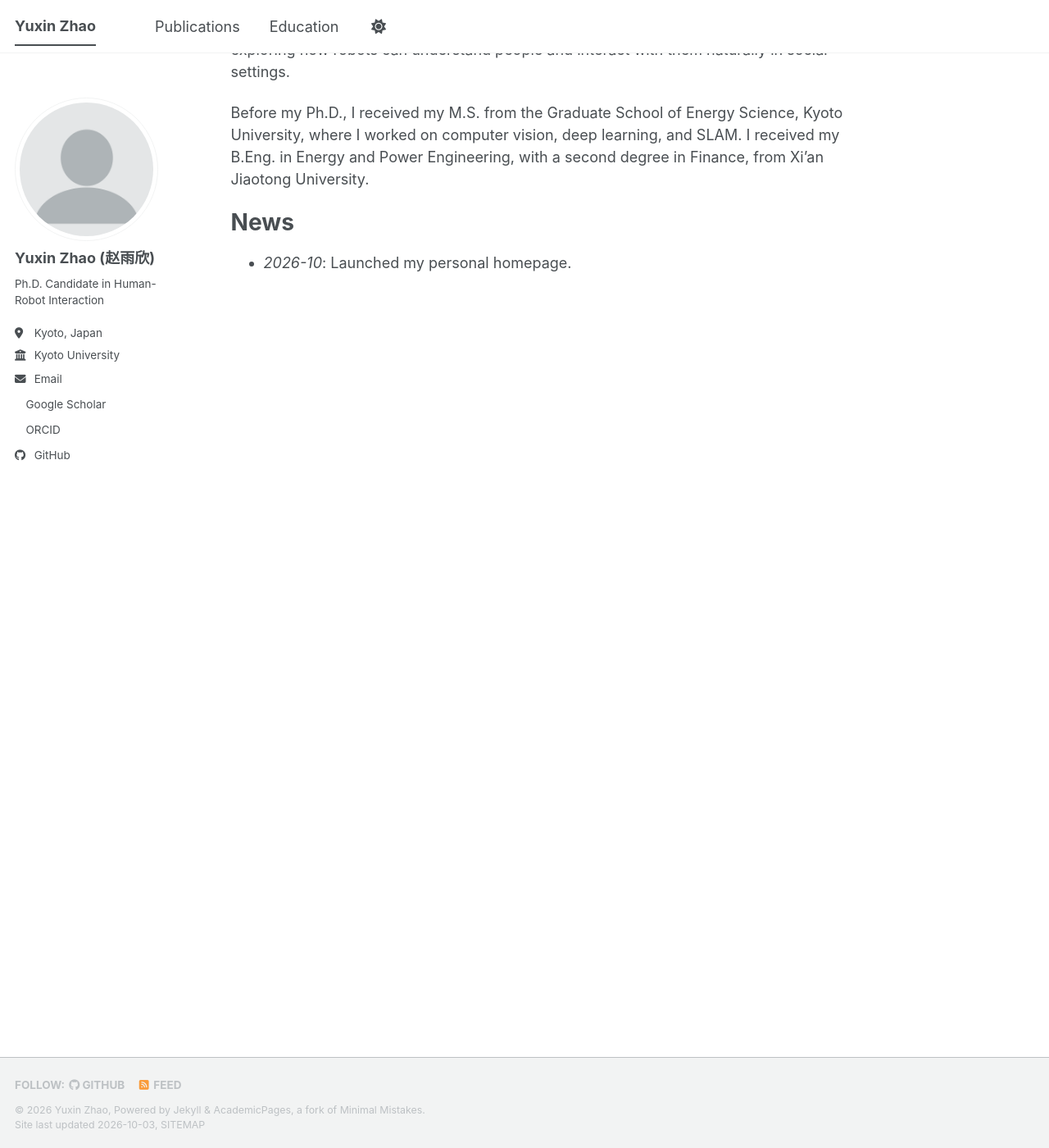
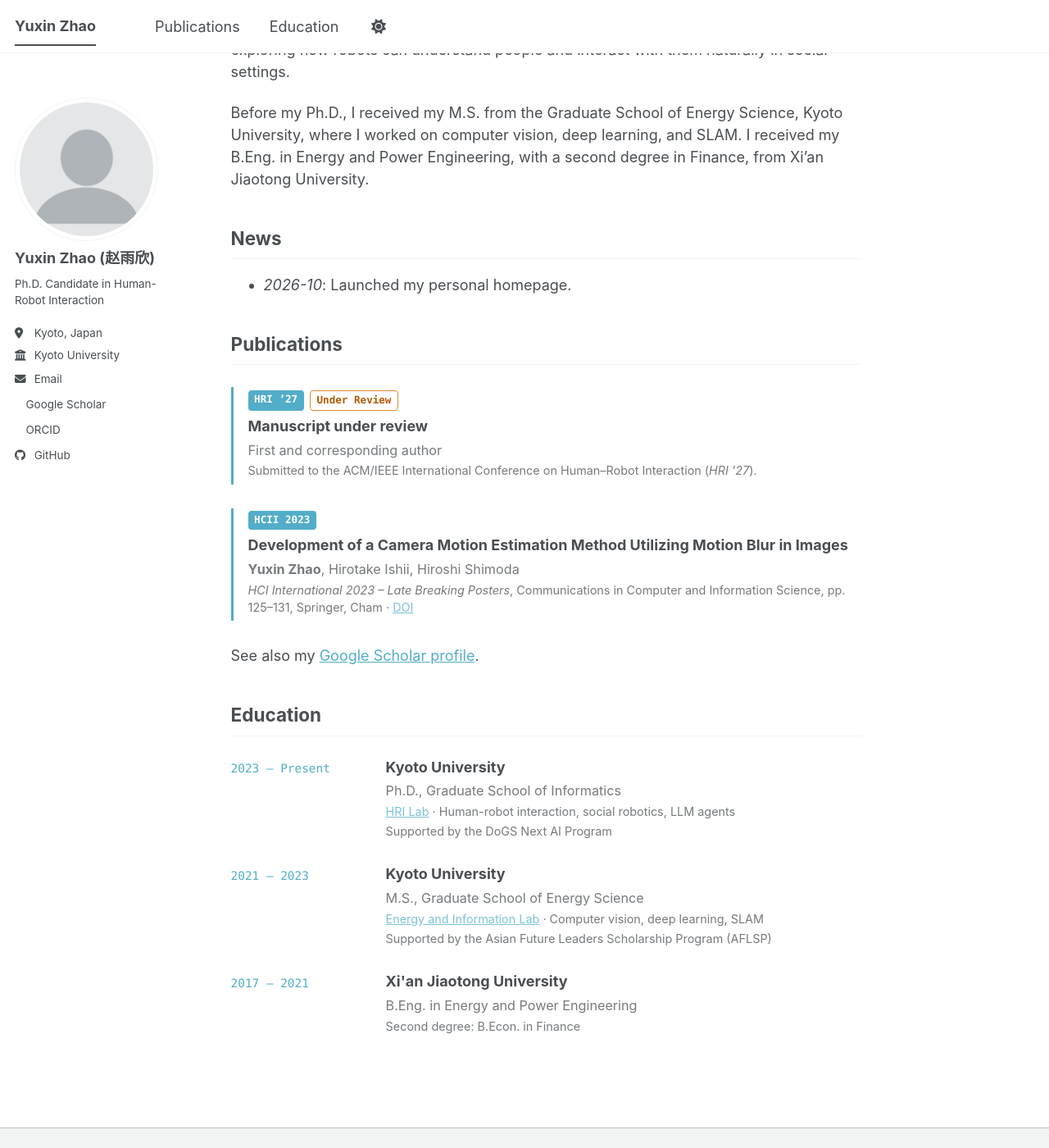
Before and after one commit to ZhaoYuxin9/ZhaoYuxin9.github.io, a Jekyll site: the page built from _pages/about.md, in a window 1280 px wide and 1400 px high, scrolled down 201 px. Shown: the whole window at 82% size. Built offline with Jekyll 4.4.1, drawn with Linux system fonts in a browser that asks for light colours; a style sheet for code colours, icons or effects is not loaded.

Commit message:
Merge Publications and Education into single-page home with anchor nav
- Nav links jump to #publications / #education on the home page
- Old /publications/, /education/, /cv/ URLs redirect to home
- Publications get venue/status badges and an accent bar
- Footer no longer pinned over content

Co-Authored-By: Claude Opus 5.5 <noreply@anthropic.com>

```diff
--- a/_data/navigation.yml
+++ b/_data/navigation.yml
@@ -1,9 +1,9 @@
 # The following is the order of the links in the header of the website.
-# Removing a link prevents it from showing in the header.
+# Links point to sections on the single-page home (/#id).
 
 main:
   - title: "Publications"
-    url: /publications/
+    url: /#publications
 
   - title: "Education"
-    url: /education/
+    url: /#education
--- a/_pages/about.md
+++ b/_pages/about.md
@@ -5,6 +5,10 @@ author_profile: true
 redirect_from:
   - /about/
   - /about.html
+  - /publications/
+  - /education/
+  - /cv/
+  - /resume
 ---
 
 Hi! I am Yuxin Zhao (赵雨欣), a Ph.D. candidate at the [Graduate School of Informatics](https://www.i.kyoto-u.ac.jp/en/), [Kyoto University](https://www.kyoto-u.ac.jp/en), where I work in the [HRI Lab](https://www.robot.soc.i.kyoto-u.ac.jp/en/).
@@ -13,6 +17,60 @@ My research focuses on **human-robot interaction**, **social robotics**, and **L
 
 Before my Ph.D., I received my M.S. from the Graduate School of Energy Science, Kyoto University, where I worked on computer vision, deep learning, and SLAM. I received my B.Eng. in Energy and Power Engineering, with a second degree in Finance, from Xi'an Jiaotong University.
 
-News
-======
+<h2 id="news" class="home-section">News</h2>
+
 * *2026-10*: Launched my personal homepage.
+
+<h2 id="publications" class="home-section">Publications</h2>
+
+<div class="publications">
+  <article>
+    <div>
+      <div class="pub-badges"><span class="badge">HRI ’27</span><span class="badge badge--status">Under Review</span></div>
+      <h3>Manuscript under review</h3>
+      <p>First and corresponding author</p>
+      <p class="education-detail">Submitted to the ACM/IEEE International Conference on Human–Robot Interaction (<em>HRI ’27</em>).</p>
+    </div>
+  </article>
+  <article>
+    <div>
+      <div class="pub-badges"><span class="badge">HCII 2023</span></div>
+      <h3>Development of a Camera Motion Estimation Method Utilizing Motion Blur in Images</h3>
+      <p><strong>Yuxin Zhao</strong>, Hirotake Ishii, Hiroshi Shimoda</p>
+      <p class="education-detail"><em>HCI International 2023 – Late Breaking Posters</em>, Communications in Computer and Information Science, pp. 125–131, Springer, Cham · <a href="https://doi.org/10.1007/978-3-031-49215-0_15">DOI</a></p>
+    </div>
+  </article>
+</div>
+
+See also my <a href="{{ site.author.googlescholar }}">Google Scholar profile</a>.
+
+<h2 id="education" class="home-section">Education</h2>
+
+<div class="education">
+  <article>
+    <time>2023 – Present</time>
+    <div>
+      <h3>Kyoto University</h3>
+      <p>Ph.D., Graduate School of Informatics</p>
+      <p class="education-detail"><a href="https://www.robot.soc.i.kyoto-u.ac.jp/en/">HRI Lab</a> · Human-robot interaction, social robotics, LLM agents</p>
+      <p class="education-detail">Supported by the DoGS Next AI Program</p>
+    </div>
+  </article>
+  <article>
+    <time>2021 – 2023</time>
+    <div>
+      <h3>Kyoto University</h3>
+      <p>M.S., Graduate School of Energy Science</p>
+      <p class="education-detail"><a href="https://hydro.energy.kyoto-u.ac.jp/wp/">Energy and Information Lab</a> · Computer vision, deep learning, SLAM</p>
+      <p class="education-detail">Supported by the Asian Future Leaders Scholarship Program (AFLSP)</p>
+    </div>
+  </article>
+  <article>
+    <time>2017 – 2021</time>
+    <div>
+      <h3>Xi'an Jiaotong University</h3>
+      <p>B.Eng. in Energy and Power Engineering</p>
+      <p class="education-detail">Second degree: B.Econ. in Finance</p>
+    </div>
+  </article>
+</div>
--- a/_sass/layout/_education.scss
+++ b/_sass/layout/_education.scss
@@ -46,7 +46,57 @@
   }
 }
 
-/* Publications have no year column */
+/* Publications: no year column; accent bar and venue/status badges */
 .publications article {
   grid-template-columns: 1fr;
+  padding: 0.2em 0 0.2em 1em;
+  border-left: 3px solid var(--global-link-color);
 }
+
+.publications .pub-badges {
+  display: flex;
+  flex-wrap: wrap;
+  gap: 0.4em;
+  margin-bottom: 0.45em;
+}
+
+.publications .badge {
+  display: inline-block;
+  padding: 0.15em 0.6em;
+  border-radius: 4px;
+  font-family: ui-monospace, SFMono-Regular, Menlo, monospace;
+  font-size: 0.7em;
+  font-weight: bold;
+  line-height: 1.5;
+  color: #fff;
+  background: var(--global-link-color);
+}
+
+.publications .badge--status {
+  color: #b35900;
+  background: transparent;
+  border: 1px solid #e08a2e;
+}
+
+/* Home page sections: keep anchors clear of the fixed masthead */
+html {
+  scroll-behavior: smooth;
+}
+
+.home-section {
+  scroll-margin-top: 5em;
+  margin-top: 2em;
+  padding-bottom: 0.4em;
+  border-bottom: 1px solid var(--global-border-color);
+}
+
+/* Long single-page home: let the footer sit after the content instead of
+   pinning it over the viewport (template default is position: fixed). */
+.page__footer {
+  position: relative;
+  bottom: auto;
+}
+
+body {
+  margin-bottom: 0 !important;
+}
```
Also changed, not shown: _pages/education.md (deleted, +0 -38 lines), _pages/publications.md (deleted, +0 -25 lines).
